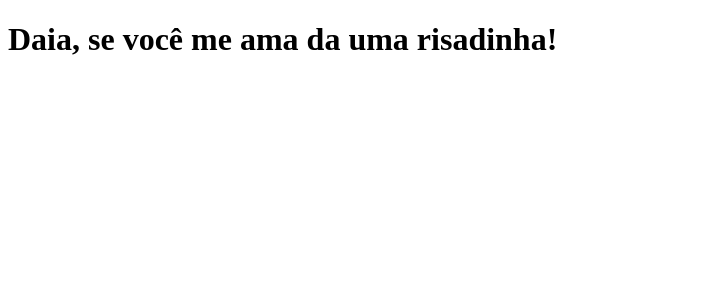
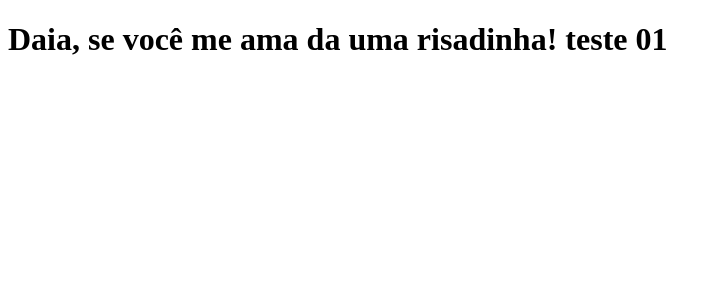
Before and after one commit to salime018/clone-tabnews, a Next.js app: page / in a window 1280 px wide. Shown: the top 300 px of the page, without its empty margins (0-721 px from the left). Built offline with nearby package versions, Linux system fonts and the light colour scheme.

Commit message:
modifica a frase

```diff
--- a/pages/index.js
+++ b/pages/index.js
@@ -1,5 +1,5 @@
 function Home() {
-    return <h1>Daia, se você me ama da uma risadinha!</h1>
+    return <h1>Daia, se você me ama da uma risadinha! teste 01</h1>
     }
 
 export default Home;
```
